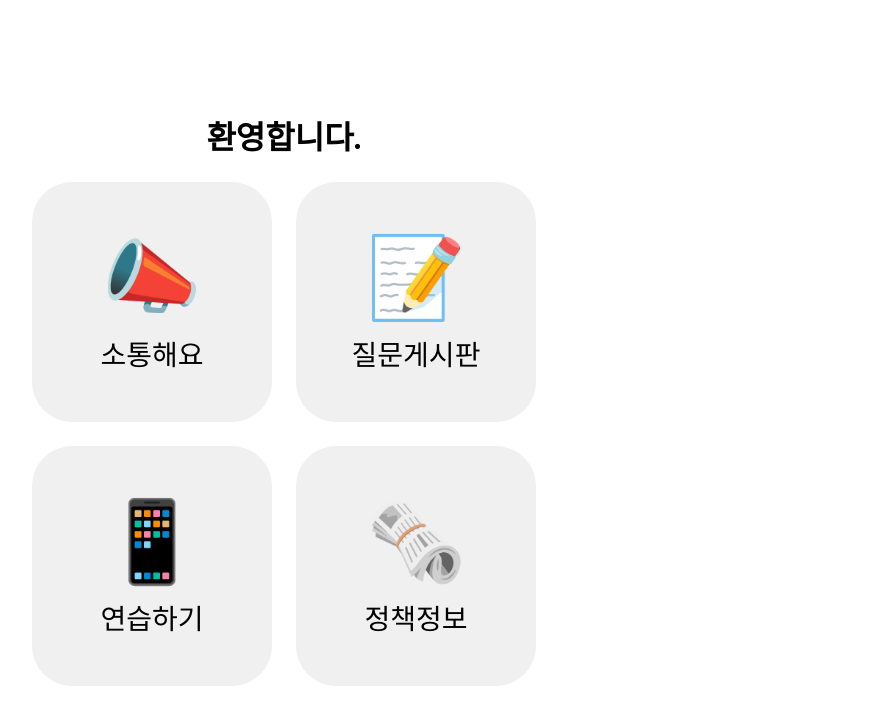
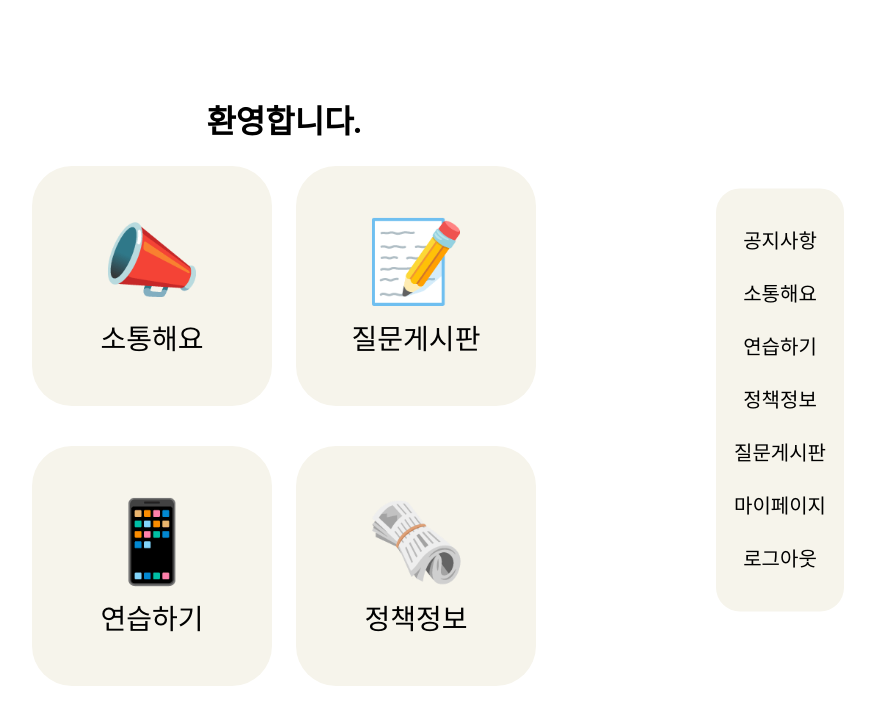
Before and after one commit to Like-Lion-NSU/Elementary_School, a React (Create React App) app in the folder FE/elementary_school_react/: page /main in a window 1280 px wide. Shown: the top 724 px of the page, without its empty margins (356-1231 px from the left). Built offline with nearby package versions, Linux system fonts and the light colour scheme.

Commit message:
[Feat]add sidebar

```diff
--- a/FE/elementary_school_react/src/App.js
+++ b/FE/elementary_school_react/src/App.js
@@ -9,6 +9,7 @@ import Mypage from "./mypage/mypage";
 import Community from "./community/community";
 import PracticeType from "./kiosk/practiceType";
 import MainPage from './main/main';
+import Sidebar from './sidebar/sidebar';
 
 function App() {
   return (
@@ -22,7 +23,8 @@ function App() {
         <Route path="/mypage" element={<Mypage />} />
         <Route path="/community" element={<Community />} />
         <Route path="/practiceType" element={<PracticeType />} />
-        <Route path="/main" element={<PracticeType />} />
+        <Route path="/main" element={<MainPage />} />
+        <Route path="/sidebar" element={<Sidebar />} />
       </Routes>
     </>
   );
--- a/FE/elementary_school_react/src/css/main.css
+++ b/FE/elementary_school_react/src/css/main.css
@@ -15,7 +15,7 @@
   display: flex;
   align-items: center;
   gap: 3vh;
-  margin-bottom: 3vh;
+  margin-bottom: 5vh;
 }
 
 .mainE-button {
@@ -23,7 +23,7 @@
   width: 30vh;
   height: 30vh;
   border-radius: 5vh;
-  background-color: #f0f0f0;
+  background-color: #F6F4EB;
   border: none;
   cursor: pointer;
   display: flex;
--- a/FE/elementary_school_react/src/css/practiceType.css
+++ b/FE/elementary_school_react/src/css/practiceType.css
@@ -24,7 +24,7 @@
     width: 30vh;
     height: 30vh;
     border-radius: 5vh;
-    background-color: #f0f0f0;
+    background-color: #F6F4EB;
     border: none;
     cursor: pointer;
     display: flex;
--- a/FE/elementary_school_react/src/css/role.css
+++ b/FE/elementary_school_react/src/css/role.css
@@ -22,7 +22,7 @@
   width: 30vh;
   height: 30vh;
   border-radius: 5vh;
-  background-color: #f0f0f0;
+  background-color: #F6F4EB;
   border: none;
   cursor: pointer;
   display: flex;
--- /dev/null
+++ b/FE/elementary_school_react/src/css/sidebar.css
@@ -0,0 +1,32 @@
+.sidebar {
+    background-color: #f6f4eb;
+    padding: 2vh;
+    border-radius: 3vh;
+    width: 12vh;
+    position: fixed;
+    top: 50vh;
+    right: 10vh;
+    transform: translateY(-50%);
+    text-align: center;
+  }
+
+  .sidebarE-list {
+    list-style: none;
+    padding: 0;
+    margin: 0;
+  }
+
+  .sidebarE-list li {
+    margin-bottom: 3vh;
+    margin-top: 2.5vh;
+  }
+
+  .sidebarE-list li a {
+    text-decoration: none;
+    color: black;
+    font-size: 2.5vh;
+  }
+
+  .sidebarE-list li a:hover {
+    color: #4682A9;
+  }
--- a/FE/elementary_school_react/src/main/main.js
+++ b/FE/elementary_school_react/src/main/main.js
@@ -1,10 +1,12 @@
 import React from 'react';
 import { Link } from 'react-router-dom';
 import '../css/main.css';
+import Sidebar from '../sidebar/sidebar';
 
 const MainPage = () => {
   return (
     <div className="main-page" id="mainE-container">
+      <Sidebar />
       <h1 id="mainE-title">환영합니다.</h1>
       <div className="main-buttons-wrapper">
         <div className="main-buttons">
--- /dev/null
+++ b/FE/elementary_school_react/src/sidebar/sidebar.js
@@ -0,0 +1,35 @@
+import React from 'react';
+import { Link } from 'react-router-dom';
+import '../css/sidebar.css';
+
+const Sidebar = () => {
+  return (
+    <div className="sidebar">
+      <ul className="sidebarE-list">
+        <li>
+          <Link to="#">공지사항</Link>
+        </li>
+        <li>
+          <Link to="#">소통해요</Link>
+        </li>
+        <li>
+          <Link to="/practiceType">연습하기</Link>
+        </li>
+        <li>
+          <Link to="#">정책정보</Link>
+        </li>
+        <li>
+          <Link to="#">질문게시판</Link>
+        </li>
+        <li>
+          <Link to="/mypage">마이페이지</Link>
+        </li>
+        <li>
+          <Link to="#">로그아웃</Link>
+        </li>
+      </ul>
+    </div>
+  );
+};
+
+export default Sidebar;
```
